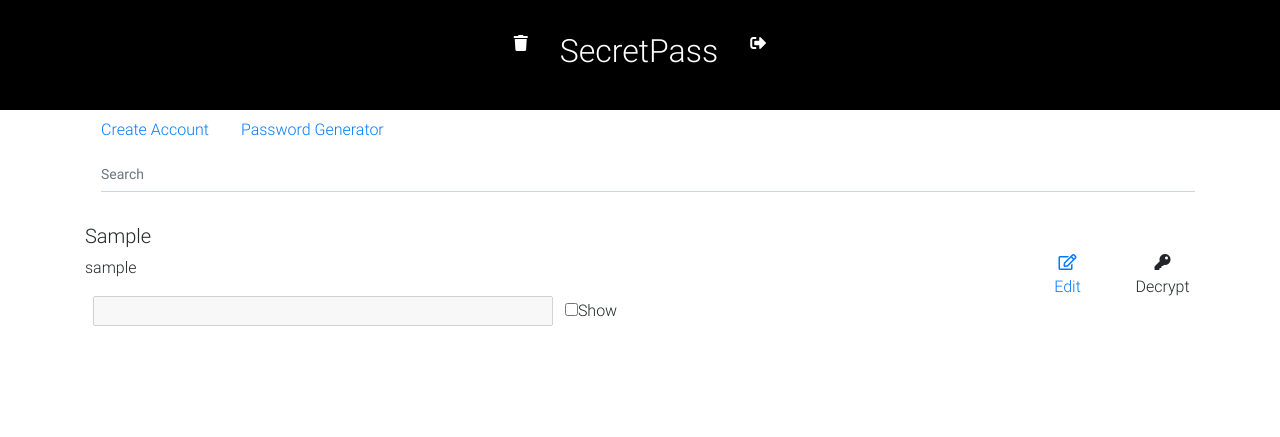
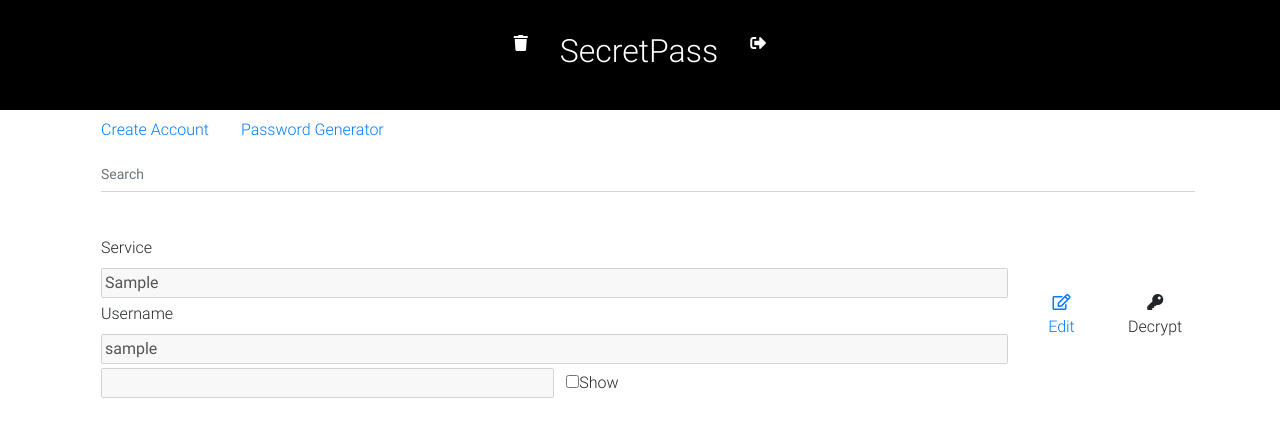
Before and after one commit to alpsakaci/bundles, a Django app: page /secretpass/ in a window 1280 px wide. Shown: the top 437 px of the page. Run offline with Django 3.2, Linux system fonts and the light colour scheme; a user stored in the database is signed in; tables that the repository leaves empty hold one stand-in row (values such as "Sample post"); parts of the project's set-up code (start-up, migrations or seed data) failed here and were passed over; some libraries are stand-ins or nearby versions.

Commit message:
restore account endpoint added

```diff
--- a/secretpass/static/js/searchAccount.js
+++ b/secretpass/static/js/searchAccount.js
@@ -6,9 +6,9 @@ function searchAccount() {
     accounts = accountList.getElementsByClassName("account");
 
     for (i = 0; i < accounts.length; i++) {
-        a = accounts[i].getElementsByTagName("h5")[0];
-        txtValue = accounts[i].textContent || accounts[i].innerText;
-        if (txtValue.toUpperCase().indexOf(filter) > -1) {
+        var service = accounts[i].getElementsByTagName("input")[0].value;
+        var username = accounts[i].getElementsByTagName("input")[1].value;
+        if (service.toUpperCase().indexOf(filter) > -1 || username.toUpperCase().indexOf(filter) > -1) {
             accounts[i].style.display = "";
         } else {
             accounts[i].style.display = "none";
--- a/secretpass/templates/secretpass/edit.html
+++ b/secretpass/templates/secretpass/edit.html
@@ -3,7 +3,11 @@
 {% block body %}
 <div class="container mt-4">
     <h5>Edit Account</h5>
-    <a href="{% url 'spmovetotrash' account_id %}" onclick="return confirm('Account will be moved to trash. Are you sure?');" class="text-danger">Move to Trash</a>
+    {% if account.is_deleted %}
+        <a href="{% url 'sprestore' account.id %}" onclick="return confirm('Account will be restored. Are you sure?');" class="text-danger">Restore</a>
+    {% else %}
+        <a href="{% url 'spmovetotrash' account.id %}" onclick="return confirm('Account will be moved to trash. Are you sure?');" class="text-danger">Move to Trash</a>
+    {% endif %}
     <div id="accountList">
         <form method="post">
             {% csrf_token %}
--- a/secretpass/templates/secretpass/index.html
+++ b/secretpass/templates/secretpass/index.html
@@ -5,11 +5,13 @@
     {% include 'secretpass/searchAccount.html' %}
     <div id="accountList">
         {% for account in accounts %}
-        <div class="row account">
+        <div class="row account mt-2 p-2">
             <div class="col-7 col-md-10">
-                <h5>{{ account.service }}</h5>
-                <p class="">{{ account.username }}</p>
-                <input id="decryptionResult-{{account.id}}" type="password" class="mx-2 w-50" disabled>
+                <label class="mx-2 mt-1">Service</label>
+                <input class="mx-2 w-100" value="{{ account.service }}" disabled>
+                <label class="mx-2 mt-1">Username</label>
+                <input class="mx-2 w-100" value="{{ account.username }}" disabled>
+                <input id="decryptionResult-{{account.id}}" type="password" class="mx-2 w-50 mt-1" disabled>
                 <input type="checkbox" onclick="showPassword('decryptionResult-{{account.id}}')">Show
             </div>
             <div class="col-2 col-md-1 text-center my-auto"><a href="{% url 'spedit' account.id %}" class=""><i
--- a/secretpass/urls.py
+++ b/secretpass/urls.py
@@ -11,6 +11,7 @@ urlpatterns = [
     path("create/", webviews.create, name="spcreate"),
     path("edit/<int:acc_id>/", webviews.edit, name="spedit"),
     path("movetotrash/<int:acc_id>/", webviews.movetotrash, name="spmovetotrash"),
+    path("restore/<int:acc_id>/", webviews.restore, name="sprestore"),
     path("trash/", webviews.trash, name="sptrash"),
     path("delete/<int:acc_id>/", webviews.delete, name="spdelete"),
     path("api/accounts/search/", views.search_account),
--- a/secretpass/webviews.py
+++ b/secretpass/webviews.py
@@ -80,11 +80,10 @@ def edit(request, acc_id):
         account = get_object_or_404(
             Account.objects.filter(id=acc_id, owner=request.user)
         )
-        password = decrypt_password(account.password)
         form = AccountUpdateForm(
             initial={"service": account.service, "username": account.username}
         )
-        context = {"form": form, "account_id": account.id}
+        context = {"form": form, "account": account}
 
     return render(request, "secretpass/edit.html", context)
 
@@ -92,6 +91,13 @@ def edit(request, acc_id):
 @login_required(login_url="/admin/login")
 def movetotrash(request, acc_id):
     Account.move_to_trash(acc_id, request.user)
+
+    return redirect(index)
+
+
+@login_required(login_url="/admin/login")
+def restore(request, acc_id):
+    Account.restore(acc_id, request.user)
 
     return redirect(index)
 
```
